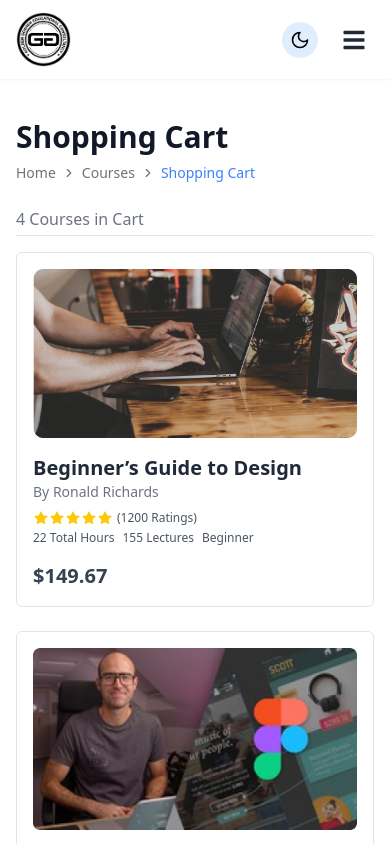
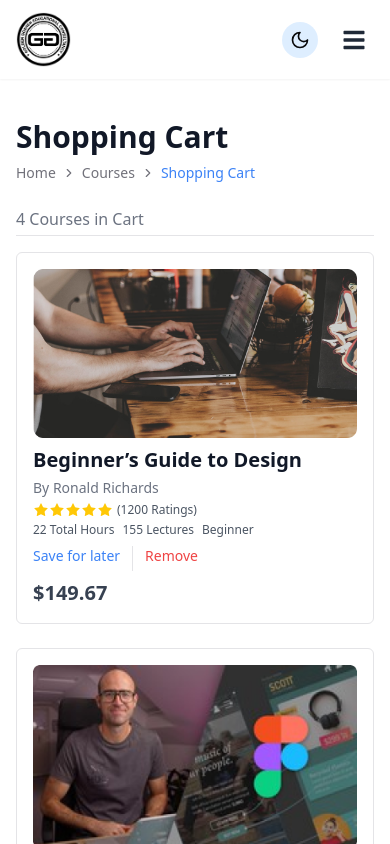
Before and after one commit to justinedoc/ggecl, a React (Vite) app: page /cart in a window 390 px wide. Shown: the top 844 px of the page. Built offline with nearby package versions, Linux system fonts and the light colour scheme.

Commit message:
cart page updated

```diff
--- a/src/components/landing/pages/Cart.tsx
+++ b/src/components/landing/pages/Cart.tsx
@@ -57,7 +57,7 @@ function Cart() {
           {tempCourseData.map((course) => (
             <div
               key={course.id}
-              className="flex flex-col md:flex-row gap-4 border p-4 rounded-md dark:border-gray-700 dark:bg-gray-800"
+              className="flex flex-col md:flex-row gap-2 md:gap-4 border p-4 rounded-md dark:border-gray-700 dark:bg-gray-800"
             >
               {/* Course Image */}
               <div className="w-full md:w-44 md:h-24 overflow-hidden rounded-md">
@@ -70,14 +70,14 @@ function Cart() {
 
               {/* Course Details */}
               <div className="flex-1">
-                <h2 className="text-xl font-semibold text-gray-800 dark:text-white">
+                <h2 className="text-xl font-semibold text-gray-900 dark:text-white">
                   {course.title}
                 </h2>
-                <p className="text-sm text-gray-500 dark:text-gray-400">
+                <p className="my-1 text-sm text-gray-500 dark:text-gray-400">
                   By {course.instructor}
                 </p>
 
-                <div className="mt-2 flex flex-col md:flex-row md:items-center md:h-[3vh] md:space-x-3">
+                <div className="flex flex-col md:flex-row md:items-center md:h-[3vh] md:space-x-3">
                   <DisplayRating rating={course.ratings} stars={course.stars} />
                   <Separator
                     orientation="vertical"
@@ -88,6 +88,11 @@ function Cart() {
                     <span>{course.lectures} Lectures</span>
                     <span>{course.level}</span>
                   </p>
+                </div>
+                <div className="flex mt-2 text-sm space-x-3 h-[3vh]">
+                  <span className="text-blue-500 dark:text-blue-400">Save for later</span>
+                  <Separator orientation="vertical" />
+                  <span className="text-red-500 dark:text-red-400">Remove</span>
                 </div>
               </div>
 
```
